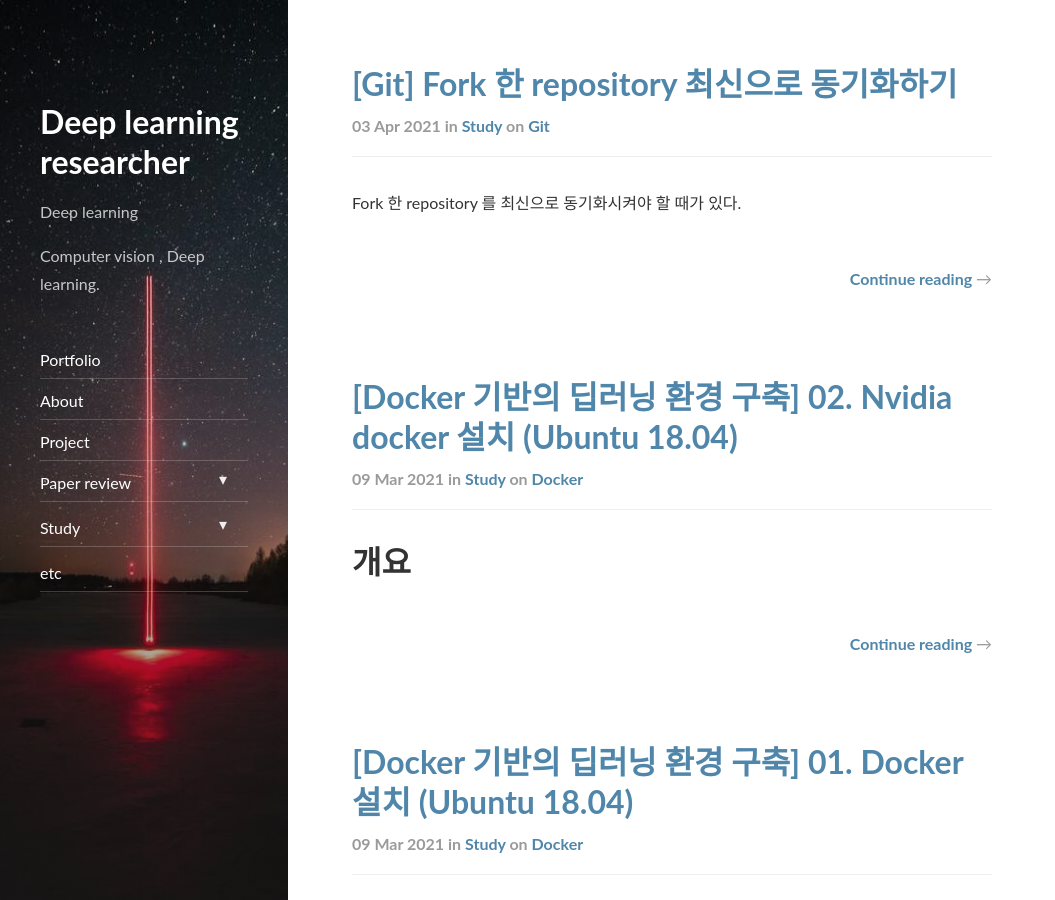
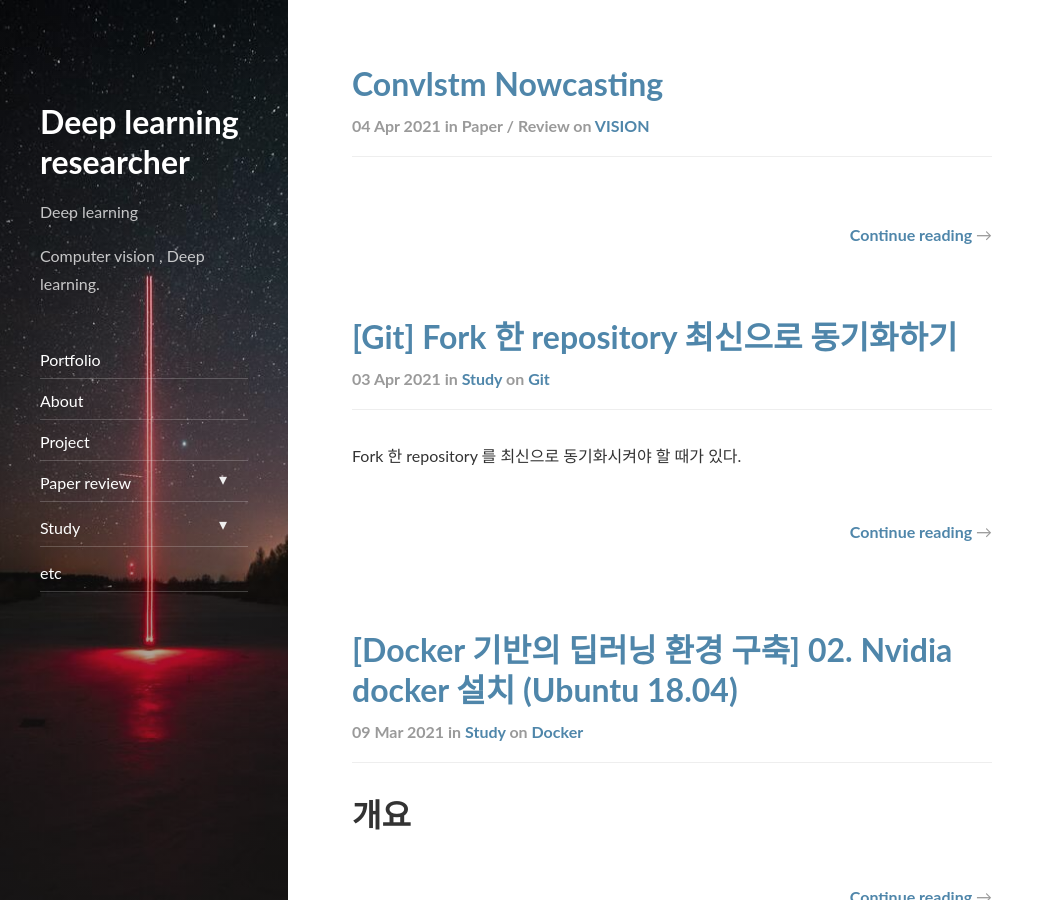
Before and after one commit to sangwon1338/sangwon1338.github.io, a Jekyll site: the page built from index.html, in a window 1280 px wide and 900 px high. Shown: the whole window, without its empty margins (0-1055 px from the left). Built offline with Jekyll 4.4.1, drawn with Linux system fonts in a browser that asks for light colours; nearby versions of some CDN libraries; the list of posts is cut into pages by our own code.

Commit message:
Update 2021-04-04-Convlstm-nowcasting.md

```diff
--- a/_posts/Paper review/2021-04-04-Convlstm-nowcasting.md
+++ b/_posts/Paper review/2021-04-04-Convlstm-nowcasting.md
@@ -1,11 +1,9 @@
 ---
-published: false
+published: True
 layout: post
-subtitle: 설치
+subtitle: 논문
 date: '2021-04-04 21:51:51 +0900'
 categories: Paper review
 tags: vision
 comments: true
-related_posts:
-  - category/_posts/study/2021-03-09-install-docker.md
 ---
```
